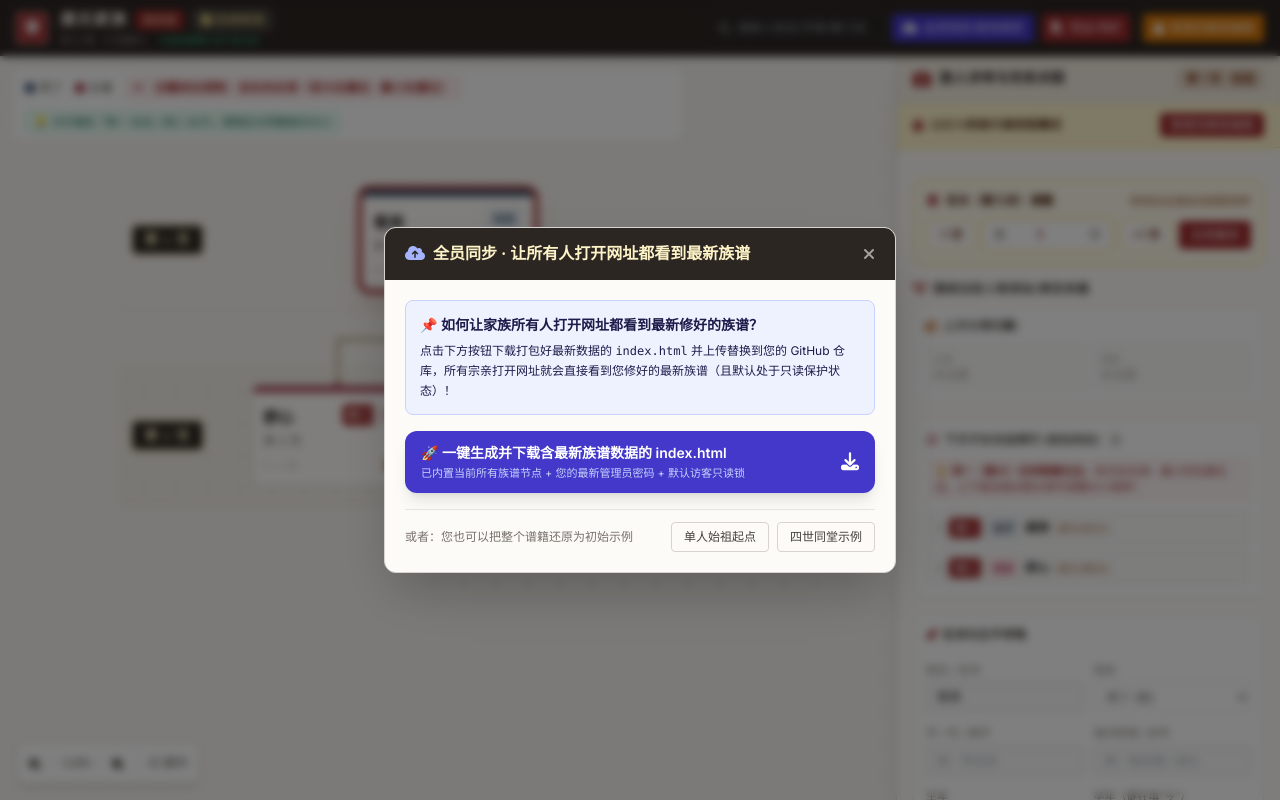
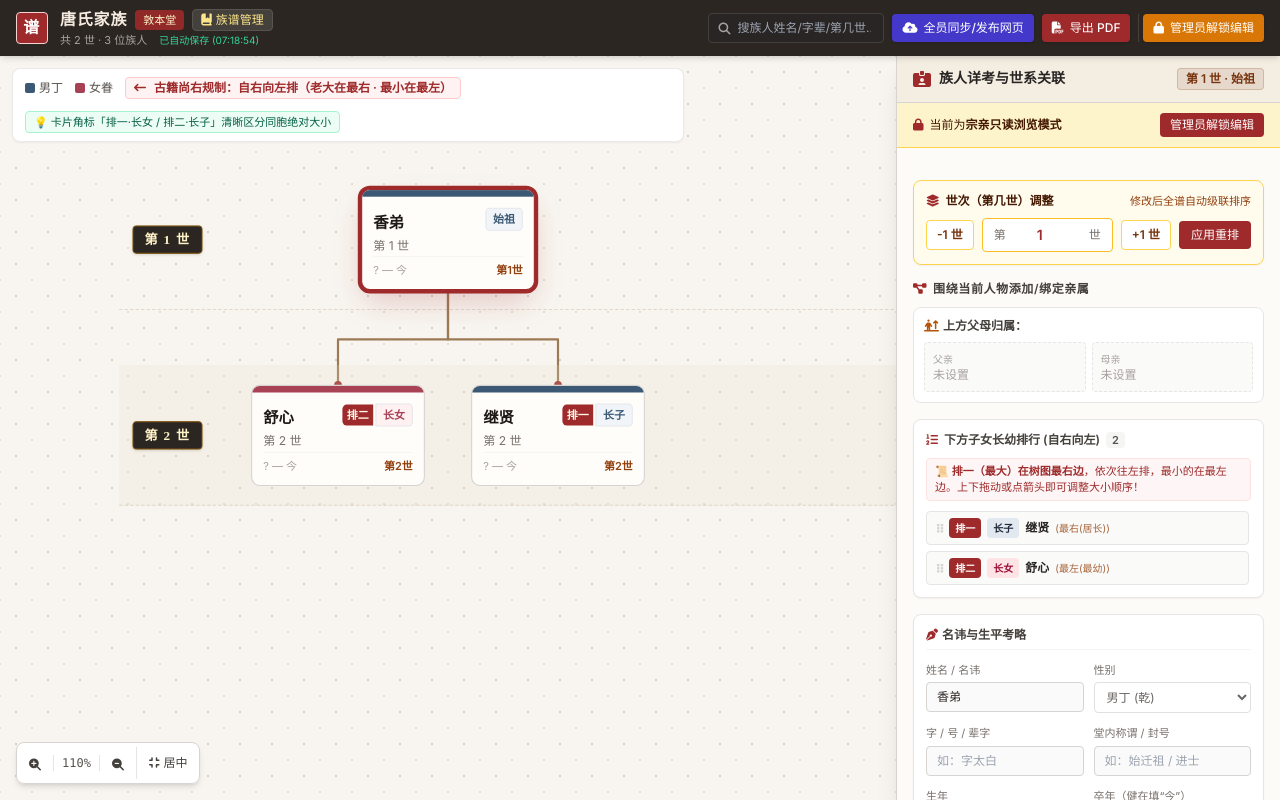
Before and after one commit to 1113598634/-, a plain HTML site: page index.html in a window 1280 px wide. Drawn offline with nearby package versions, Linux system fonts and the light colour scheme.

Commit message:
Update index.html

```diff
--- a/index.html
+++ b/index.html
@@ -704,7 +704,7 @@
   </div>
 
   <!-- 模态框 3：全员同步与打包发布最新网页 -->
-  <div id="publishSyncModal" class="fixed inset-0 bg-black/50 backdrop-blur-sm flex items-center justify-center z-50 p-4">
+  <div id="publishSyncModal" class="fixed inset-0 bg-black/50 backdrop-blur-sm flex items-center justify-center z-50 p-4 hidden">
     <div class="bg-[#fdfbf7] border border-stone-300 rounded-xl shadow-2xl w-full max-w-lg overflow-hidden">
       <div class="px-5 py-3.5 bg-[#2c2623] text-amber-100 flex items-center justify-between">
         <h3 class="serif-title font-bold text-base"><i class="fa-solid fa-cloud-arrow-up mr-2 text-indigo-300"></i>全员同步 · 让所有人打开网址都看到最新族谱</h3>
```
